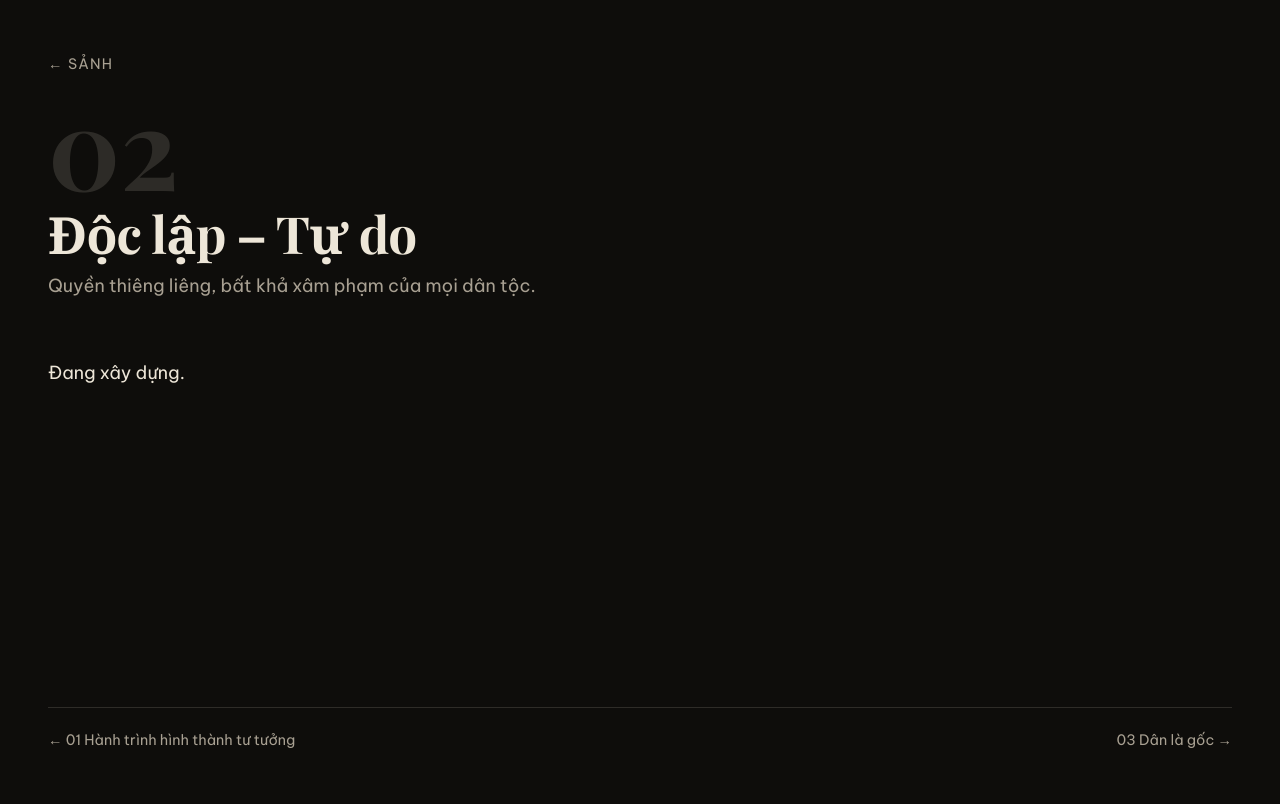
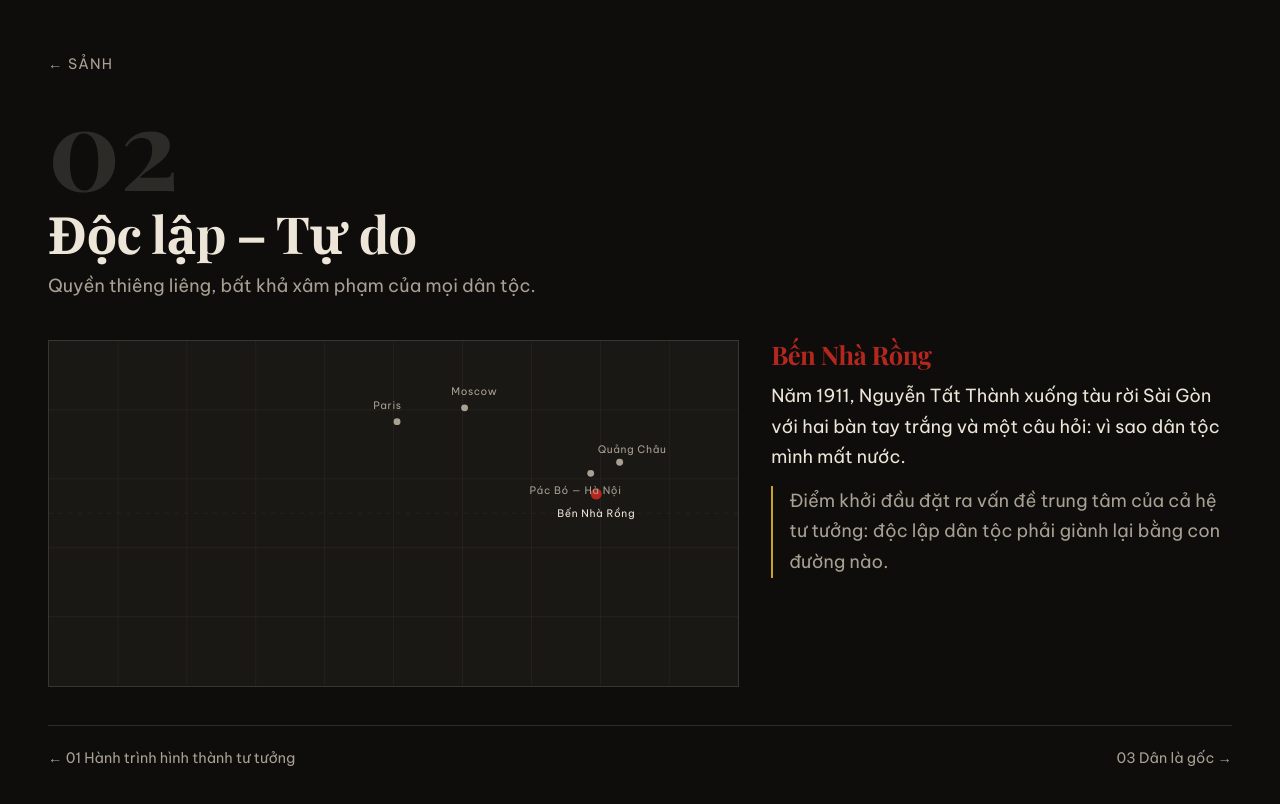
Before and after one commit to linhjr87/HCM-museum, a React (Vite) app: page /phong-2 in a window 1280 px wide. Shown: the top 804 px of the page. Built offline with nearby package versions, Linux system fonts and the light colour scheme.

Commit message:
feat: phòng 2 với bản đồ hành trình và đường sáng nối điểm

```diff
--- /dev/null
+++ b/src/rooms/room2/RouteLine.tsx
@@ -0,0 +1,27 @@
+import { motion } from 'framer-motion';
+import type { MapStop } from '../../content/types';
+
+type Props = { from: MapStop; to: MapStop; faded?: boolean };
+
+/** Đường cong nối hai điểm, độ võng tỉ lệ với khoảng cách. */
+export function curveBetween(from: MapStop, to: MapStop): string {
+  const mx = (from.x + to.x) / 2;
+  const my = (from.y + to.y) / 2;
+  const lift = Math.hypot(to.x - from.x, to.y - from.y) * 0.22;
+  return `M ${from.x} ${from.y} Q ${mx} ${my - lift} ${to.x} ${to.y}`;
+}
+
+export default function RouteLine({ from, to, faded = false }: Props) {
+  return (
+    <motion.path
+      d={curveBetween(from, to)}
+      fill="none"
+      stroke="var(--accent)"
+      strokeWidth="2"
+      strokeLinecap="round"
+      initial={{ pathLength: 0, opacity: 1 }}
+      animate={{ pathLength: 1, opacity: faded ? 0.25 : 1 }}
+      transition={{ pathLength: { duration: 0.6, ease: 'easeOut' }, opacity: { delay: 0.6 } }}
+    />
+  );
+}
--- /dev/null
+++ b/src/rooms/room2/StoryPanel.tsx
@@ -0,0 +1,21 @@
+import { AnimatePresence, motion } from 'framer-motion';
+import type { MapStop } from '../../content/types';
+
+export default function StoryPanel({ stop }: { stop: MapStop }) {
+  return (
+    <AnimatePresence mode="wait">
+      <motion.article
+        key={stop.id}
+        className="story"
+        initial={{ opacity: 0, y: 8 }}
+        animate={{ opacity: 1, y: 0 }}
+        exit={{ opacity: 0, y: -8 }}
+        transition={{ duration: 0.3, ease: [0.22, 0.61, 0.36, 1] }}
+      >
+        <h2 className="story__place">{stop.label}</h2>
+        <p className="story__event">{stop.event}</p>
+        <p className="story__link">{stop.link}</p>
+      </motion.article>
+    </AnimatePresence>
+  );
+}
--- /dev/null
+++ b/src/rooms/room2/WorldMap.tsx
@@ -0,0 +1,93 @@
+import type { MapStop } from '../../content/types';
+import RouteLine from './RouteLine';
+
+type Props = {
+  stops: MapStop[];
+  index: number;
+  visited: number[];
+  onSelect: (next: number) => void;
+  onStep: (delta: number) => void;
+};
+
+const GRID_X = [100, 200, 300, 400, 500, 600, 700, 800, 900];
+const GRID_Y = [100, 200, 300, 400];
+
+export default function WorldMap({ stops, index, visited, onSelect, onStep }: Props) {
+  const ordered = visited.slice().sort((a, b) => a - b);
+  const legs = ordered.slice(1).map((step, i) => [ordered[i], step] as const);
+
+  function onKeyDown(event: React.KeyboardEvent<SVGSVGElement>) {
+    if (event.key === 'ArrowRight') {
+      event.preventDefault();
+      onStep(1);
+    }
+    if (event.key === 'ArrowLeft') {
+      event.preventDefault();
+      onStep(-1);
+    }
+  }
+
+  return (
+    <svg
+      className="map"
+      viewBox="0 0 1000 500"
+      tabIndex={0}
+      onKeyDown={onKeyDown}
+      role="group"
+      aria-label="Bản đồ hành trình, dùng phím mũi tên trái phải để chuyển điểm"
+    >
+      <g className="map__grid" aria-hidden="true">
+        {GRID_X.map((x) => (
+          <line key={`x${x}`} x1={x} y1="0" x2={x} y2="500" />
+        ))}
+        {GRID_Y.map((y) => (
+          <line key={`y${y}`} x1="0" y1={y} x2="1000" y2={y} />
+        ))}
+        <line className="map__equator" x1="0" y1="250" x2="1000" y2="250" />
+      </g>
+
+      {legs.map(([a, b]) => (
+        <RouteLine key={`${a}-${b}`} from={stops[a]} to={stops[b]} faded={b !== index} />
+      ))}
+
+      {stops.map((stop, i) => {
+        const on = i === index;
+        return (
+          <g key={stop.id} className={on ? 'map__stop map__stop--on' : 'map__stop'}>
+            <circle
+              cx={stop.x}
+              cy={stop.y}
+              r={on ? 8 : 5}
+              fill={on ? 'var(--accent)' : 'var(--paper-dim)'}
+            />
+            <circle
+              cx={stop.x}
+              cy={stop.y}
+              r="20"
+              fill="transparent"
+              tabIndex={0}
+              role="button"
+              aria-label={stop.label}
+              aria-current={on ? 'step' : undefined}
+              onClick={() => onSelect(i)}
+              onKeyDown={(event) => {
+                if (event.key === 'Enter' || event.key === ' ') {
+                  event.preventDefault();
+                  onSelect(i);
+                }
+              }}
+            />
+            <text
+              className="map__label"
+              x={stop.x + stop.labelDx}
+              y={stop.y + stop.labelDy}
+              textAnchor="middle"
+            >
+              {stop.label}
+            </text>
+          </g>
+        );
+      })}
+    </svg>
+  );
+}
--- /dev/null
+++ b/src/rooms/room2/room2.css
@@ -0,0 +1,49 @@
+.r2 {
+  display: grid;
+  gap: 2rem;
+  grid-template-columns: minmax(0, 1fr);
+  align-items: start;
+}
+
+@media (min-width: 900px) {
+  .r2 { grid-template-columns: minmax(0, 3fr) minmax(0, 2fr); }
+}
+
+.map {
+  width: 100%;
+  height: auto;
+  background: var(--ink-soft);
+  border: 1px solid var(--line);
+}
+
+.map__grid line { stroke: var(--line); stroke-width: .5; }
+.map__equator { stroke-dasharray: 6 8; }
+
+.map__stop [role='button'] { cursor: pointer; }
+
+.map__label {
+  font-family: var(--font-body);
+  font-size: 15px;
+  fill: var(--paper-dim);
+  letter-spacing: .06em;
+}
+.map__stop--on .map__label { fill: var(--paper); }
+
+.story__place { font-size: 1.6rem; color: var(--accent); }
+.story__event { margin: .8rem 0; }
+.story__link {
+  margin: 0;
+  padding-left: 1rem;
+  border-left: 2px solid var(--accent-soft);
+  color: var(--paper-dim);
+}
+
+.r2__closing {
+  margin-top: 2.5rem;
+  font-family: var(--font-display);
+  font-size: clamp(1.4rem, 4vw, 2.4rem);
+  color: var(--accent-soft);
+  text-align: center;
+  border-block: 1px solid var(--line);
+  padding-block: 1.5rem;
+}
--- a/src/routes/Room2.tsx
+++ b/src/routes/Room2.tsx
@@ -1,13 +1,41 @@
+import { motion } from 'framer-motion';
 import RoomShell from '../components/RoomShell';
+import { closingQuote, stops } from '../content/room2';
+import { useStepIndex } from '../hooks/useStepIndex';
+import StoryPanel from '../rooms/room2/StoryPanel';
+import WorldMap from '../rooms/room2/WorldMap';
+import '../rooms/room2/room2.css';
 
 export default function Room2() {
+  const step = useStepIndex(stops.length);
+
   return (
     <RoomShell
       number="02"
       title="Độc lập – Tự do"
       tagline="Quyền thiêng liêng, bất khả xâm phạm của mọi dân tộc."
     >
-      <p>Đang xây dựng.</p>
+      <div className="r2">
+        <WorldMap
+          stops={stops}
+          index={step.index}
+          visited={step.visited}
+          onSelect={step.go}
+          onStep={(delta) => (delta > 0 ? step.next() : step.prev())}
+        />
+        <StoryPanel stop={stops[step.index]} />
+      </div>
+
+      {step.allVisited && (
+        <motion.p
+          className="r2__closing"
+          initial={{ opacity: 0 }}
+          animate={{ opacity: 1 }}
+          transition={{ duration: 0.4 }}
+        >
+          {closingQuote}
+        </motion.p>
+      )}
     </RoomShell>
   );
 }
```
